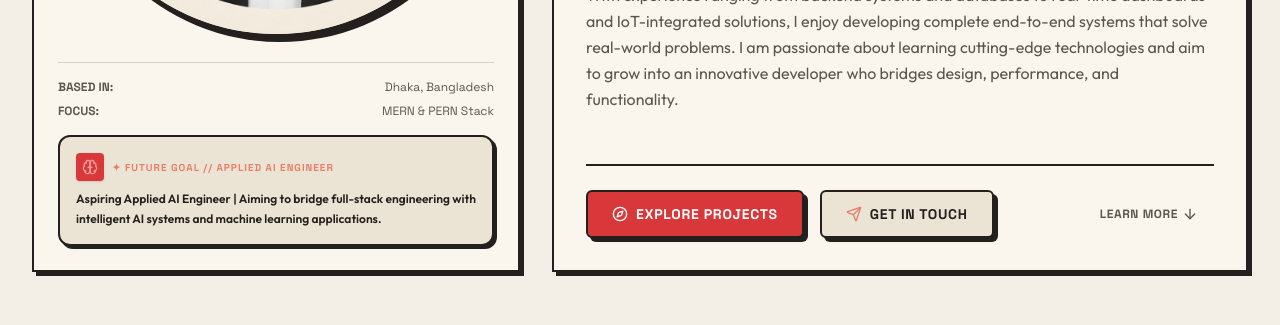
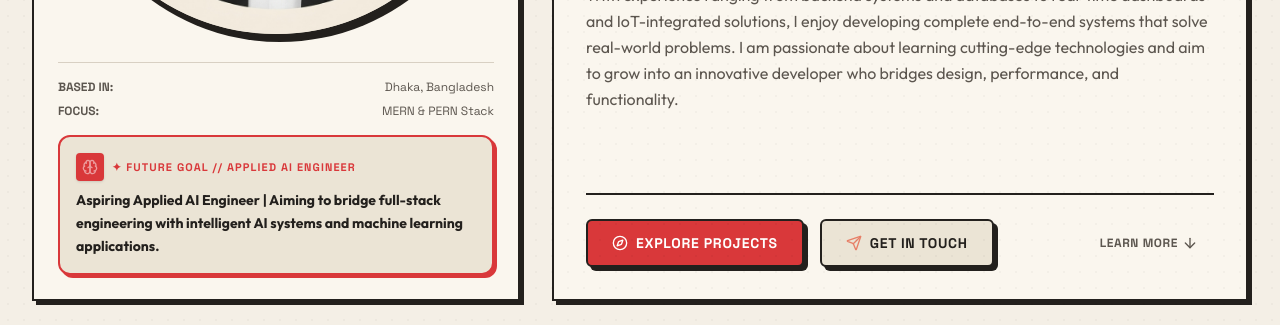
Before and after one commit to NH-Bappy/portfolio, a React (Vite) app: page / in a window 1280 px wide. Shown: the part 1080-1405 px from the top of the page. Built offline with nearby package versions, Linux system fonts and the light colour scheme; the HTML template or start-up script is replaced by a standard one.

Commit message:
style(ui): enhance Future Goal card contrast with bold crimson accent colors

```diff
--- a/src/components/Hero.jsx
+++ b/src/components/Hero.jsx
@@ -140,16 +140,16 @@ export default function Hero() {
               </div>
 
               {/* Prominent Future Goal Box on Left Side */}
-              <div className="p-4 rounded-xl border-2 border-[var(--color-border)] bg-[var(--color-card-secondary)] shadow-[3px_3px_0px_var(--color-border)] space-y-2 group hover:border-[var(--color-accent-salmon)] transition-all">
+              <div className="p-4 rounded-xl border-2 border-[var(--color-accent-crimson)] bg-[var(--color-card-secondary)] shadow-[3px_3px_0px_var(--color-accent-crimson)] space-y-2 transition-all">
                 <div className="flex items-center gap-2">
                   <div className="w-7 h-7 rounded bg-[var(--color-accent-crimson)] text-white flex items-center justify-center font-bold shadow-sm shrink-0">
                     <Brain className="w-4 h-4 text-white animate-pulse" />
                   </div>
-                  <span className="font-tech font-bold text-[10px] uppercase tracking-widest text-[var(--color-accent-salmon)]">
+                  <span className="font-tech font-extrabold text-[11px] uppercase tracking-widest text-[var(--color-accent-crimson)]">
                     ✦ FUTURE GOAL // APPLIED AI ENGINEER
                   </span>
                 </div>
-                <p className="font-body text-xs text-[var(--color-text-main)] font-semibold leading-relaxed">
+                <p className="font-body text-xs sm:text-sm text-[var(--color-text-main)] font-bold leading-relaxed">
                   Aspiring Applied AI Engineer | Aiming to bridge full-stack engineering with intelligent AI systems and machine learning applications.
                 </p>
               </div>
```
